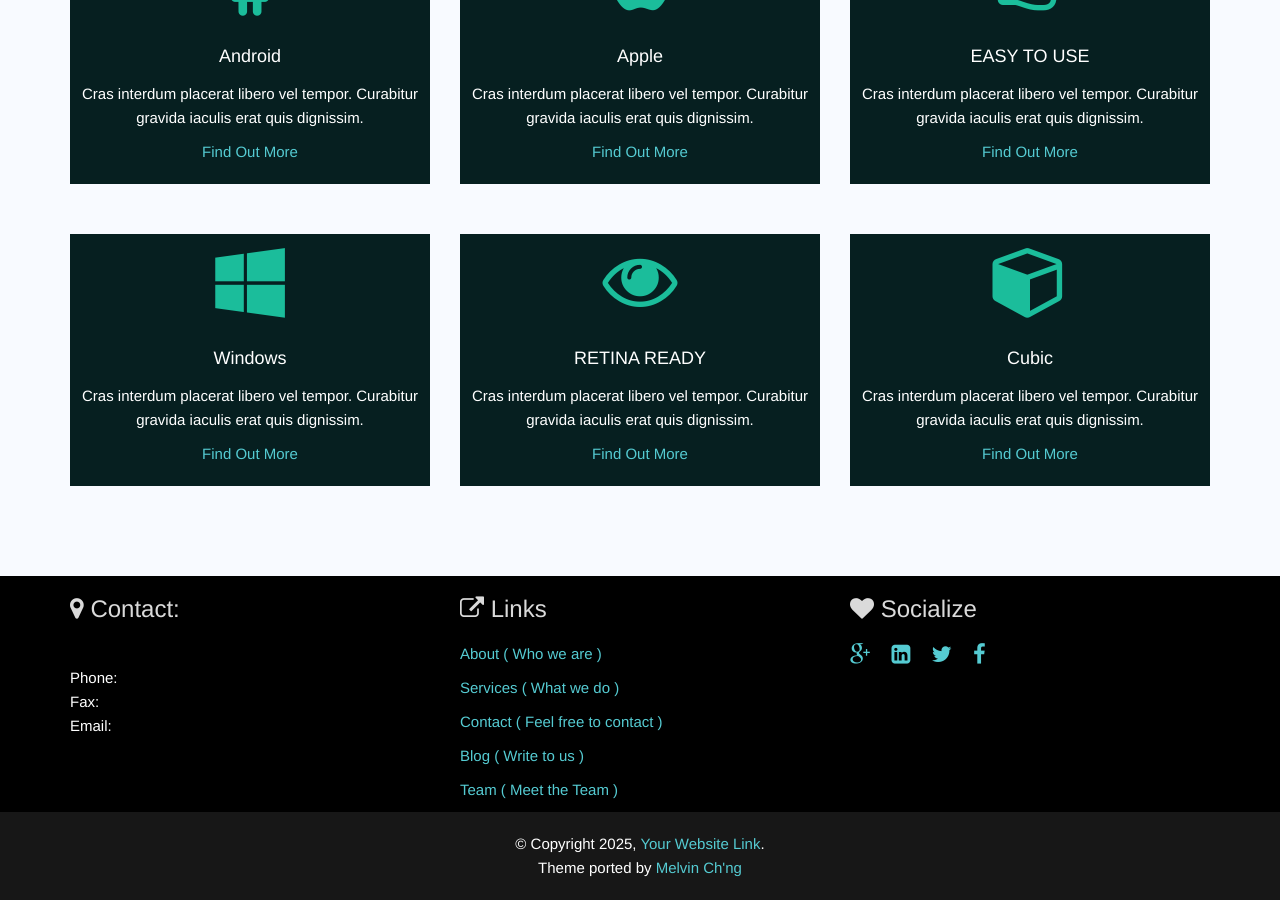
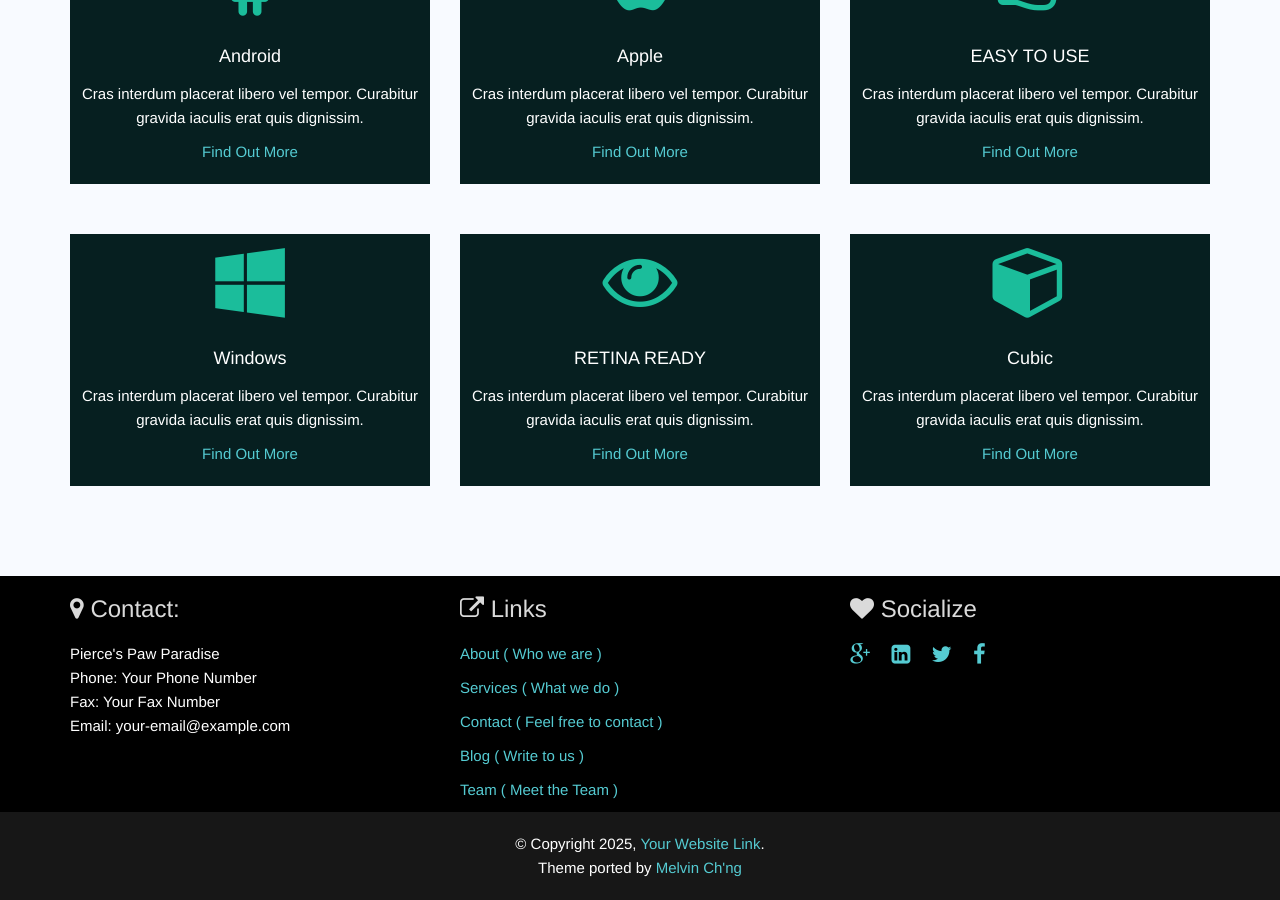
Before and after one commit to PawParadise/pierces-paw-paradise, a Jekyll site: the page built from index.html, in a window 1280 px wide and 900 px high, scrolled down 822 px. Built offline with Jekyll 4.4.1, drawn with Linux system fonts in a browser that asks for light colours; some of the changed lines change nothing that is shown.

Commit message:
More config tests

```diff
--- a/_config.yml
+++ b/_config.yml
@@ -1,32 +1,18 @@
-# Welcome to Jekyll!
-#
-# This config file is meant for settings that affect your whole blog, values
-# which you are expected to set up once and rarely edit after that. If you find
-# yourself editing this file very often, consider using Jekyll's data files
-# feature for the data you need to update frequently.
-#
-# For technical reasons, this file is *NOT* reloaded automatically when you use
-# 'bundle exec jekyll serve'. If you change this file, please restart the server process.
-
 # Site settings
-# These are used to personalize your new site. If you look in the HTML files,
-# you will see them accessed via {{ site.title }}, {{ site.email }}, and so on.
-# You can create any custom variable you would like, and they will be accessible
-# in the templates via {{ site.myvariable }}.
-title: Business Jekyll Theme
+title: Pierce's Paw Paradise
 email: your-email@example.com
-description: > # this means to ignore newlines until "baseurl:"
+description: >
   Test desc.
-baseurl: "/pierces-paw-paradise"
-#url: "" # the base hostname & protocol for your site, e.g. http://example.com
+baseurl: ""  # For GitHub Pages
+url: "https://pawparadise.github.io"
 
 # Company Information
-# company_name: Johns, Smith & Associates
-# address_line: Via Ludovisi 39-45, Rome, 54267, Italy
-# telephone_number: 1.800.245.356
-# fax_number: 1.800.245.357
-# company_email: hello@LawOffice.org
-# google_map: https://www.google.com/maps/embed?pb=!1m14!1m12!1m3!1d3618.727010735933!2d91.837871!3d24.907291700000002!2m3!1f0!2f0!3f0!3m2!1i1024!2i768!4f13.1!5e0!3m2!1sen!2s!4v1404919738144
+company_name: Pierce's Paw Paradise
+address_line: Your Address Here
+telephone_number: Your Phone Number
+fax_number: Your Fax Number
+company_email: your-email@example.com
+google_map: https://www.google.com/maps/embed?...
 
 # Social Link
 facebook_link: http://www.facebook.com
```
